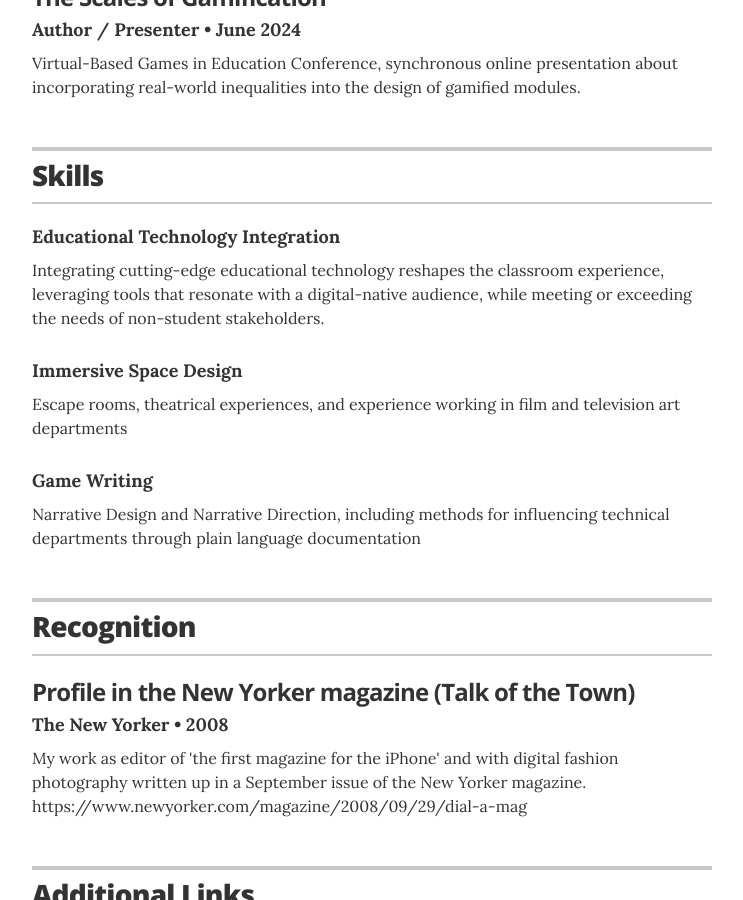
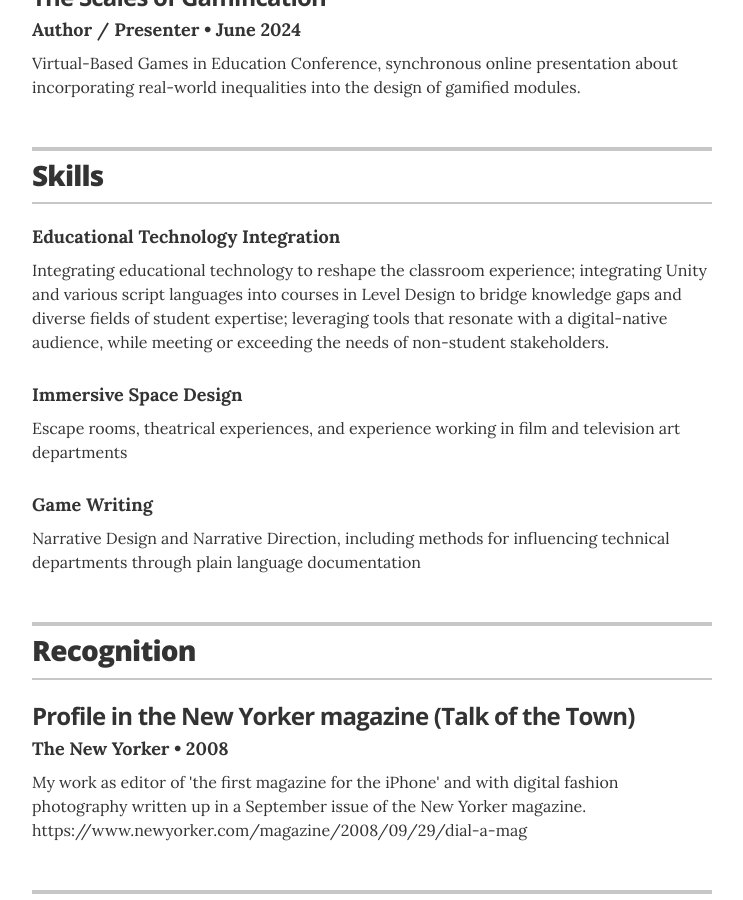
Before and after one commit to mwmxyz/academic, a Jekyll site: the page built from index.html, in a window 1280 px wide and 900 px high, scrolled down 3176 px. Shown: the whole window, without its empty margins (268-1011 px from the left). Built offline with Jekyll 4.4.1, drawn with Linux system fonts in a browser that asks for light colours.

Commit message:
Update skills.yml

```diff
--- a/_data/skills.yml
+++ b/_data/skills.yml
@@ -1,7 +1,7 @@
 # Skills
 # Organizational leadership
 - skill: Educational Technology Integration
-  description: Integrating cutting-edge educational technology reshapes the classroom experience, leveraging tools that resonate with a digital-native audience, while meeting or exceeding the needs of non-student stakeholders.
+  description: Integrating educational technology to reshape the classroom experience; integrating Unity and various script languages into courses in Level Design to bridge knowledge gaps and diverse fields of student expertise; leveraging tools that resonate with a digital-native audience, while meeting or exceeding the needs of non-student stakeholders.
 
 # Communications strategy
 - skill: Immersive Space Design
```
